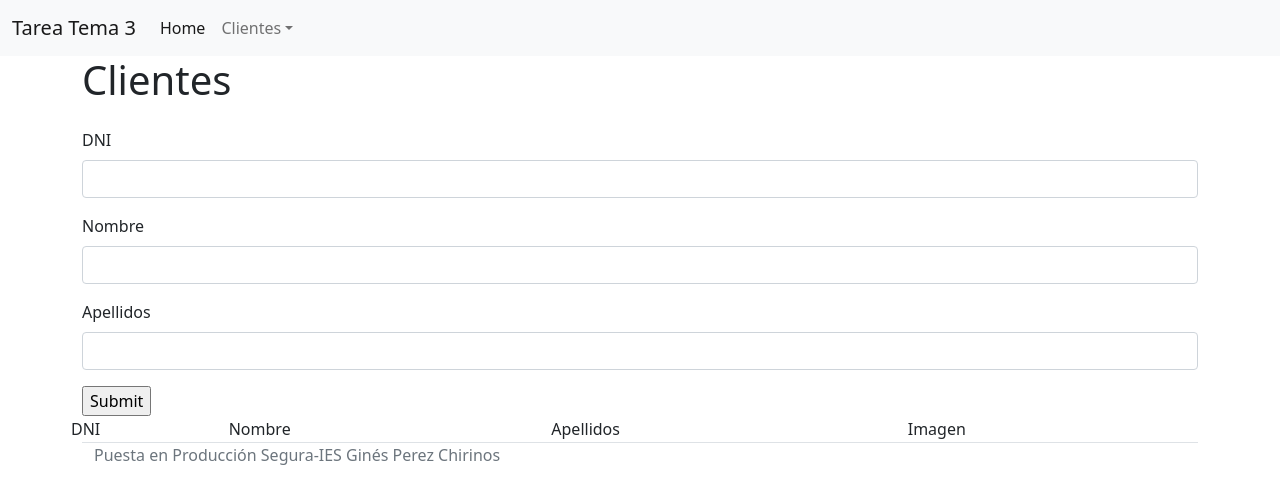
After one commit to JesusGarciaMoreno78/tareaTema3Project, a Flask app: template app/private/templates/nuevoCliente.html in a window 1280 px wide. The commit adds this page. Shown: the top 504 px of the page. Run offline with Flask 2, Linux system fonts and the light colour scheme; the template is opened without the code that fills it: values that come from a table or form of the project are taken from there, others are empty; some libraries are stand-ins or nearby versions.

Commit message:
forms generarCLiente model def generarCLiente routes if else

```diff
--- a/app/private/forms.py
+++ b/app/private/forms.py
@@ -4,7 +4,25 @@ from wtforms.validators import DataRequired, Length
 
 
 class FiltroCliente(FlaskForm):
-    dni = StringField(label="Dni", validators=[
+    dni = StringField(label="DNI", validators=[
         DataRequired("Este campo no puede estar vacío"),
         Length(message="La longitud no puede ser superior a 10 caracteres", max=10)
     ])
+
+
+
+class GenerarCliente(FlaskForm):
+    ###los campos de la basede datos
+    dni = StringField(label="DNI", validators=[
+        DataRequired("Este campo no puede estar vacío"),
+        Length(message="La longitud no puede ser superior a 10 caracteres", max=10)
+    ])
+    nombre = StringField(label="Nombre", validators=[
+        DataRequired("Este campo no puede estar vacío"),
+        Length(message="La longitud no puede ser superior a 20 caracteres", max=20)
+    ])
+    apellidos = StringField(label="Apellidos", validators=[
+        DataRequired("Este campo no puede estar vacío"),
+        Length(message="La longitud no puede ser superior a 50 caracteres", max=50)
+    ])
+    ## Falta la imagen
--- a/app/private/models.py
+++ b/app/private/models.py
@@ -7,3 +7,7 @@ class Cliente(db.Model):
     nombre = db.Column(db.String(20), nullable=False)
     apellidos = db.Column(db.String(50),  nullable=False)
     imagen = db.Column(db.String(), nullable=False)
+# # Creamos un metodo al que le pasamos un objeto en este caso el formulario que recoge los datos a insertar en base de datos
+def generarCliente(self):
+    db.session.add(self)
+    db.session.commit()
--- /dev/null
+++ b/app/private/templates/nuevoCliente.html
@@ -0,0 +1,31 @@
+{% from "base/_helpers.html" import generarForm %}
+{% extends "base/base.html" %}
+{% block titulo %}Clientes{% endblock %}
+{% block contenido %}
+    <h1>Clientes</h1>
+    <div class="row">
+        <form action="{{ url_for('private.nuevoCliente') }}" method="post">
+            {{ generarForm(formGenerarCliente) }}
+            <input type="submit"></input>
+        </form>
+
+        <table>
+            <tr>
+                <td>DNI</td>
+                <td>Nombre</td>
+                <td>Apellidos</td>
+                <td>Imagen</td>
+            </tr>
+            {% for cliente in clientes %}
+                <tr>
+                    <td>{{ cliente.dni }}</td>
+                    <td>{{ cliente.nombre }}</td>
+                    <td>{{ cliente.apellidos }}</td>
+                    <td>{{ cliente.imagen }}</td>
+                </tr>
+
+            {% endfor %}
+
+        </table>
+    </div>
+{% endblock %}
--- a/app/templates/base/_menu.html
+++ b/app/templates/base/_menu.html
@@ -10,8 +10,12 @@
         <li class="nav-item">
           <a class="nav-link active" aria-current="page" href="{{ url_for('public.index') }}">Home</a>
         </li>
-        <li class="nav-item">
-          <a class="nav-link active" aria-current="page" href="{{ url_for('private.indexcliente') }}">Clientes</a>
+        <li class="nav-item dropdown">
+            <a class="nav-link dropdown-toggle" href="#" role="button" data-bs-toggle="dropdown">Clientes</a>
+            <ul class="dropdown-menu">
+                <li><a class="dropdown-item" href="{{ url_for('private.indexcliente') }}">Listado de clientes</a></li>
+                <li><a class="dropdown-item" href="{{ url_for('private.indexcliente') }}">Nuevo cliente</a></li>
+            </ul>
         </li>
       </ul>
     </div>
```
Also changed, not shown: app/private/routes.py (+13 -4 lines), app/private/templates/indexcliente.html (+9 -5 lines).
